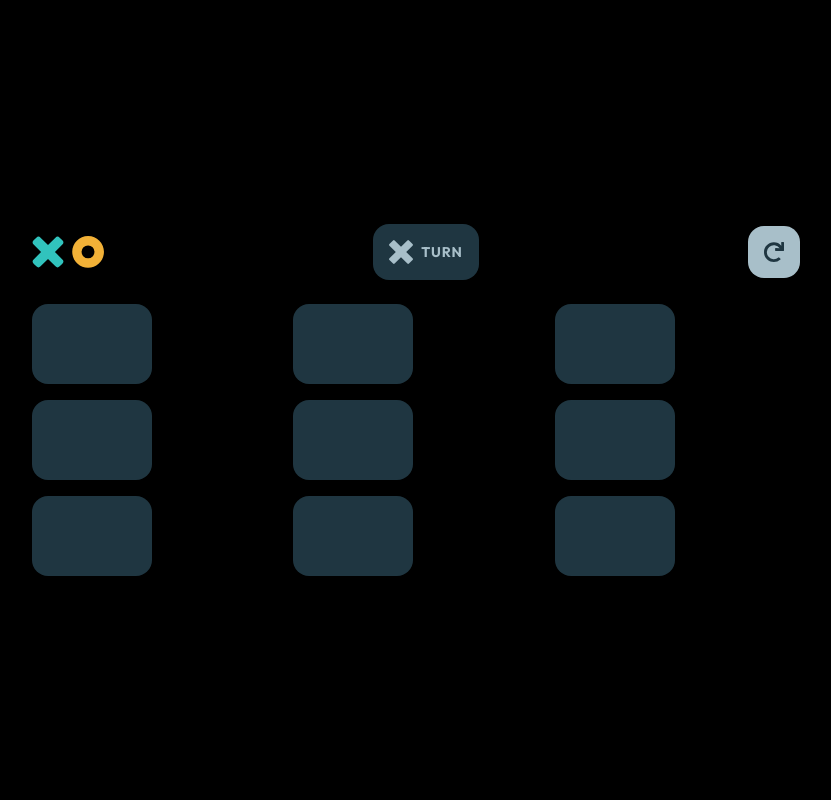
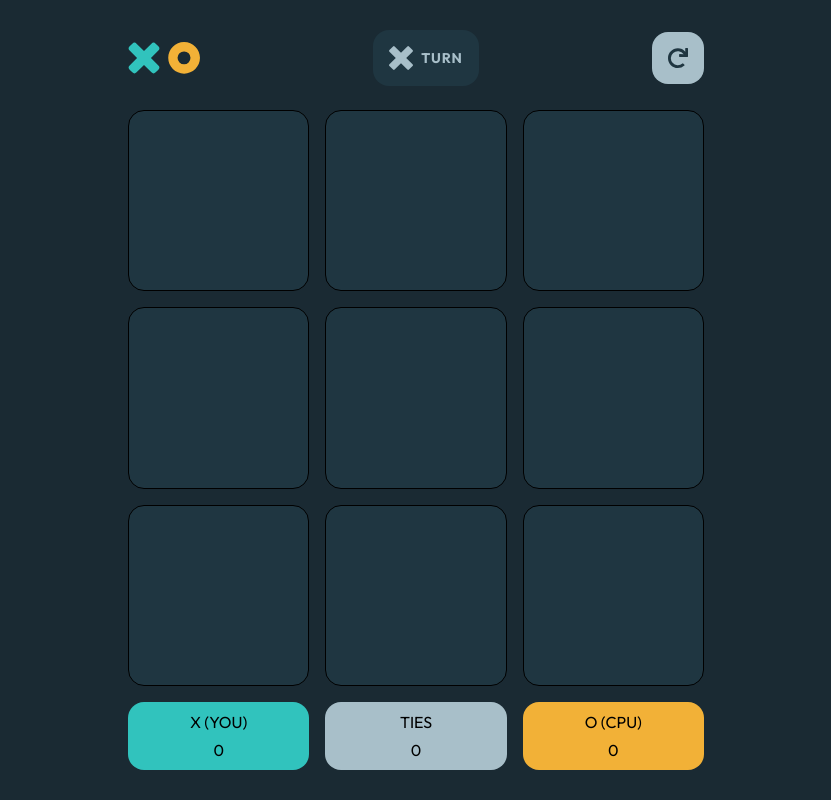
Before and after one commit to repro123/tic-tac-toe, a React (Vite) app: page / in a window 1280 px wide. Both pictures are taken after a click on the button "NEW GAME (VS CPU)". Shown: the whole page, without its empty margins (224-1055 px from the left). Built offline with nearby package versions, Linux system fonts and the light colour scheme.

Commit message:
added restart function

```diff
--- a/src/App.jsx
+++ b/src/App.jsx
@@ -1,13 +1,50 @@
 import { Xsvg, Osvg } from "@/ui/SVG.jsx";
+import IconOutlineO from "@/assets/images/icon-o-outline.svg";
+import IconOutlineX from "@/assets/images/icon-x-outline.svg";
+
 import Button from "@/ui/Button.jsx";
 import Logo from "@/ui/Logo.jsx";
+import ResultsPanels from "@/ui/ResultPanels.jsx";
 import RestartIcon from "@/assets/images/icon-restart.svg";
-import { useState } from "react";
+import { useRef, useState, useEffect } from "react";
 
 function App() {
   const [screenToShow, setScreenToShow] = useState("welcome");
   const [selectedMark, setSelectedMark] = useState("X");
   const [gameMode, setGameMode] = useState("");
+  const [tiles, setTiles] = useState(Array(9).fill(null));
+  const [currentTurn, setCurrentTurn] = useState("X");
+  const [hoveredIndex, setHoveredIndex] = useState(null);
+  const [modalType, setModalType] = useState(null);
+
+  const playerOneMark = selectedMark;
+  const playerTwoMark = selectedMark === "X" ? "O" : "X";
+
+  function resetGame() {
+    setTiles(Array(9).fill(null));
+    setCurrentTurn("X");
+  }
+
+  function handleMouseEnter(index) {
+    if (tiles[index] === null) {
+      setHoveredIndex(index);
+      console.log(index);
+    }
+  }
+
+  function handleMouseLeave() {
+    setHoveredIndex(null);
+  }
+
+  function handleTileClick(index) {
+    const newTiles = [...tiles];
+    if (newTiles[index] === null) {
+      newTiles[index] = currentTurn;
+      setTiles(newTiles);
+      setCurrentTurn((e) => (e === "X" ? "O" : "X"));
+      setHoveredIndex(null);
+    }
+  }
 
   function handleSetScreen(screen) {
     setScreenToShow(screen);
@@ -22,6 +59,14 @@ function App() {
     setSelectedMark((prev) => (prev === "X" ? "O" : "X"));
   }
 
+  function handleSetModalType(type) {
+    setModalType(type);
+  }
+
+  function handleCloseModal() {
+    setModalType(null);
+  }
+
   return (
     <>
       {screenToShow === "welcome" && (
@@ -32,26 +77,146 @@ function App() {
         />
       )}
 
-      {screenToShow === "game" && <GameStart />}
+      {screenToShow === "game" && (
+        <>
+          <GameStart
+            gameMode={gameMode}
+            handleTileClick={handleTileClick}
+            tiles={tiles}
+            hoveredIndex={hoveredIndex}
+            handleMouseEnter={handleMouseEnter}
+            handleMouseLeave={handleMouseLeave}
+            currentTurn={currentTurn}
+            handleSetModalType={handleSetModalType}
+          />
+
+          {modalType !== null && (
+            <Modal
+              type={modalType}
+              onClose={handleCloseModal}
+              onReset={resetGame}
+            />
+          )}
+        </>
+      )}
     </>
   );
 }
 
-function GameStart() {
+function Modal({ type, onClose, onReset }) {
+  const dialogRef = useRef(null);
+
+  useEffect(() => {
+    const dialog = dialogRef.current;
+
+    if (!dialog) return;
+
+    dialog.showModal();
+
+    function handleClose() {
+      onClose();
+    }
+
+    dialog.addEventListener("close", handleClose);
+
+    return () => {
+      dialog.removeEventListener("close", handleClose);
+    };
+  }, [onClose]);
+
+  function handleConfirm() {
+    onReset();
+    dialogRef.current.close();
+  }
+
+  return (
+    <dialog
+      ref={dialogRef}
+      className=" top-1/2 -translate-y-1/2 left-0 min-w-screen backdrop:bg-neutral-950/40 backdrop-blur-2xl flex flex-col gap-6 py-12 items-center justify-center bg-slate-800 text-slate-300 uppercase"
+    >
+      {type === "restart" && (
+        <>
+          <p className="text-preset-2 md:text-preset-1">restart game?</p>
+          <div className="text-slate-900 flex items-center gap-2">
+            <Button
+              className="bg-slate-300 cursor-pointer text-preset-4 p-4 hover:bg-slate-100"
+              onClick={() => dialogRef.current.close()}
+            >
+              No, cancel
+            </Button>
+            <Button
+              className="bg-player-two cursor-pointer text-preset-4 p-4 hover:bg-player-two-opaque"
+              onClick={handleConfirm}
+            >
+              Yes, restart
+            </Button>
+          </div>
+        </>
+      )}
+    </dialog>
+  );
+}
+
+function GameStart({
+  gameMode,
+  handleTileClick,
+  tiles,
+  handleMouseEnter,
+  handleMouseLeave,
+  hoveredIndex,
+  currentTurn,
+  handleSetModalType,
+}) {
   return (
     <>
-      <GameHeader />
-      <GameBoard />
+      <GameHeader handleSetModalType={handleSetModalType} />
+      <GameBoard
+        handleTileClick={handleTileClick}
+        tiles={tiles}
+        hoveredIndex={hoveredIndex}
+        handleMouseEnter={handleMouseEnter}
+        handleMouseLeave={handleMouseLeave}
+        currentTurn={currentTurn}
+      />
+      <GameResults gameMode={gameMode} />
     </>
   );
 }
 
-function GameHeader() {
+function GameResults({ gameMode }) {
+  return (
+    <div className="grid grid-cols-3 gap-4 mt-4">
+      {Array.from({ length: 3 }).map((_, i) => (
+        <ResultsPanels
+          key={i}
+          className={
+            i === 0
+              ? "bg-player-one"
+              : i === 1
+                ? "bg-slate-300"
+                : "bg-player-two"
+          }
+        >
+          {gameMode === "cpu" && i === 0 && <span>x (you)</span>}
+          {gameMode === "cpu" && i === 1 && <span>ties</span>}
+          {gameMode === "cpu" && i === 2 && <span>o (cpu)</span>}
+          {gameMode === "player" && i === 0 && <span>x (p1)</span>}
+          {gameMode === "player" && i === 1 && <span>ties</span>}
+          {gameMode === "player" && i === 2 && <span>o (p2)</span>}
+
+          <span>0</span>
+        </ResultsPanels>
+      ))}
+    </div>
+  );
+}
+
+function GameHeader({ handleSetModalType }) {
   return (
     <header className="flex items-center justify-between">
       <Logo />
       <PlayerTurnIndicator />
-      <Restart />
+      <Restart handleSetModalType={handleSetModalType} />
     </header>
   );
 }
@@ -64,24 +229,44 @@ function PlayerTurnIndicator() {
   );
 }
 
-function GameBoard() {
+function GameBoard({
+  handleTileClick,
+  tiles,
+  handleMouseEnter,
+  handleMouseLeave,
+  hoveredIndex,
+  currentTurn,
+}) {
   return (
     <div className="grid grid-cols-3 gap-4 mt-6">
       {Array.from({ length: 9 }).map((_, index) => (
         <Button
           key={index}
-          className="w-30 h-20 cursor-pointer bg-slate-800 "
-        ></Button>
+          className={`border bg-slate-800 aspect-square flex items-center justify-center ${tiles[index] ? "cursor-not-allowed" : "cursor-pointer"}`}
+          onClick={() => handleTileClick(index)}
+          onMouseEnter={() => handleMouseEnter(index)}
+          onMouseLeave={() => handleMouseLeave()}
+        >
+          {hoveredIndex !== null && hoveredIndex === index && (
+            <img
+              src={currentTurn === "X" ? IconOutlineX : IconOutlineO}
+              alt=""
+            />
+          )}
+          {tiles[index] === "X" && <Xsvg className="size-16 text-player-one" />}
+          {tiles[index] === "O" && <Osvg className="size-16 text-player-two" />}
+        </Button>
       ))}
     </div>
   );
 }
 
-function Restart() {
+function Restart({ handleSetModalType }) {
   return (
     <Button
       aria-label="Restart game"
-      className="bg-slate-300 hover:bg-slate-100 p-4"
+      className="bg-slate-300 cursor-pointer hover:bg-slate-100 p-4"
+      onClick={() => handleSetModalType("restart")}
     >
       <img src={RestartIcon} alt="" />
     </Button>
@@ -165,13 +350,13 @@ function WelcomeScreeenButtons({ onSetGameMode }) {
   return (
     <div className="grid gap-4 mt-6 border text-preset-4 md:text-preset-3 text-slate-900 ">
       <Button
-        className="w-full bg-player-two inset-shadow-player-two px-3 py-6 hover:bg-player-two-opaque"
+        className="w-full bg-player-two inset-shadow-player-two px-3 py-6 hover:bg-player-two-opaque cursor-pointer"
         onClick={() => onSetGameMode("cpu")}
       >
         new game (vs cpu)
       </Button>
       <Button
-        className="w-full bg-player-one inset-shadow-player-one px-3 py-6 hover:bg-player-one-opaque"
+        className="w-full bg-player-one inset-shadow-player-one px-3 py-6 hover:bg-player-one-opaque cursor-pointer"
         onClick={() => onSetGameMode("player")}
       >
         new game (vs player)
--- a/src/index.css
+++ b/src/index.css
@@ -23,11 +23,11 @@
 
 @layer base {
   body {
-    @apply font-outfit min-h-dvh antialiased bg-neutral-950 grid place-items-center p-4;
+    @apply font-outfit min-h-dvh antialiased bg-slate-900 grid place-items-center p-4;
   }
 
   #root {
-    @apply w-full max-w-3xl rounded-lg;
+    @apply w-full max-w-xl rounded-lg;
   }
 }
 
--- a/src/ui/Button.jsx
+++ b/src/ui/Button.jsx
@@ -2,7 +2,7 @@ function Button({ children, className = "", ...props }) {
   return (
     <button
       type="buton"
-      className={`rounded-2xl cursor-pointer uppercase ${className}`}
+      className={`rounded-2xl uppercase ${className}`}
       {...props}
     >
       {children}
--- /dev/null
+++ b/src/ui/ResultPanels.jsx
@@ -0,0 +1,12 @@
+function ResultsPanels({ children, className = "", ...props }) {
+  return (
+    <div
+      className={`flex flex-col items-center uppercase p-2 rounded-2xl gap-1 ${className}`}
+      {...props}
+    >
+      {children}
+    </div>
+  );
+}
+
+export default ResultsPanels;
```
